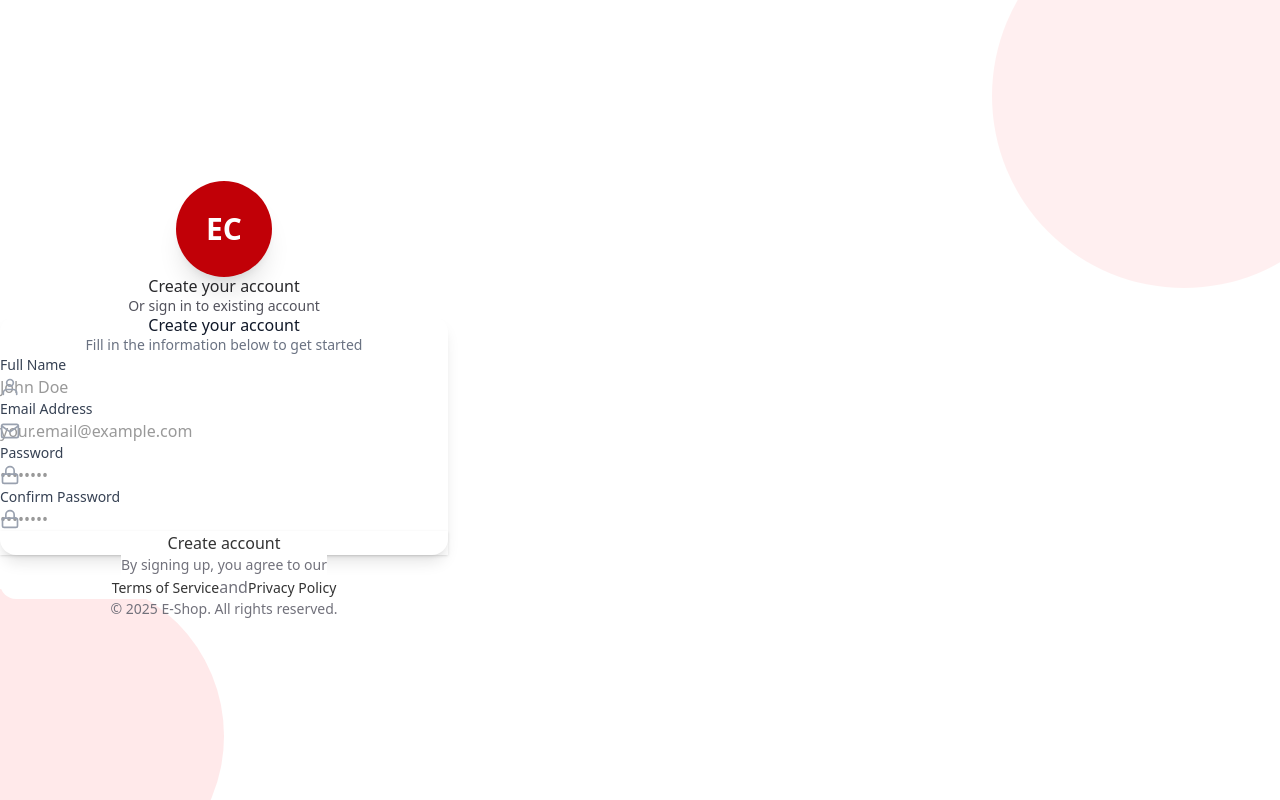
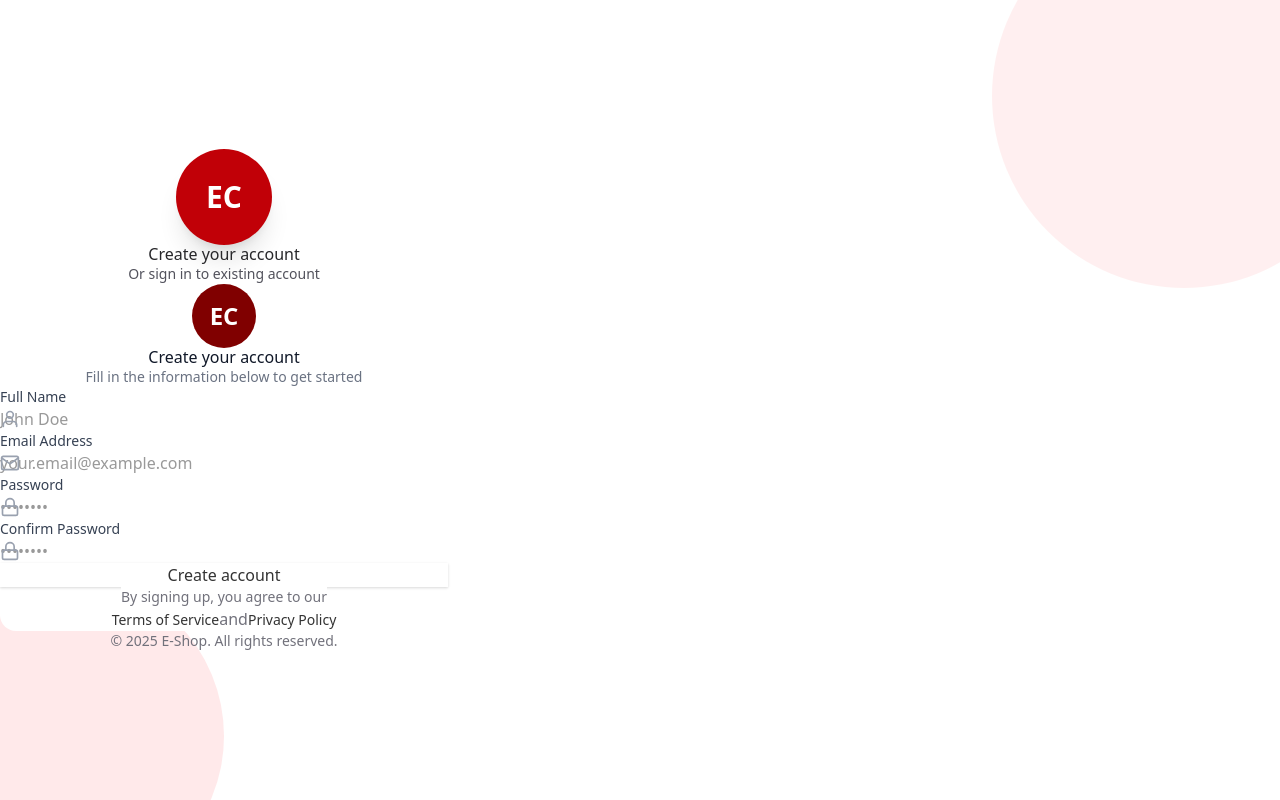
Before and after one commit to shankaraswal/react-context-api, a Next.js app: page /register in a window 1280 px wide. Built offline with nearby package versions, Linux system fonts and the light colour scheme.

Commit message:
Fix UI styling: update to maroon color theme, make form fields optional

```diff
--- a/src/app/(shop)/layout.tsx
+++ b/src/app/(shop)/layout.tsx
@@ -44,7 +44,7 @@ export default function ShopLayout({
           <div className="flex justify-between h-16 items-center">
             <div className="flex items-center">
               <Link href="/products" className="flex-shrink-0">
-                <div className="h-14 w-14 bg-red-700 text-white flex items-center justify-center rounded-full text-xl font-bold shadow-md border-[3px] border-primary-400">
+                <div className="h-14 w-14 bg-[#800000] text-white flex items-center justify-center rounded-full text-xl font-bold shadow-md">
                   EC
                 </div>
               </Link>
@@ -75,7 +75,7 @@ export default function ShopLayout({
               </div>
               <button
                 onClick={handleLogout}
-                className="px-4 py-2 rounded-lg text-base font-medium text-white bg-primary-600 hover:bg-primary-700 focus:outline-none focus:ring-2 focus:ring-offset-2 focus:ring-primary-500"
+                className="px-4 py-2 rounded-lg text-base font-medium text-white bg-[#800000] hover:bg-[#600000] focus:outline-none focus:ring-2 focus:ring-offset-2 focus:ring-[#800000] transition-colors duration-200"
               >
                 Logout
               </button>
--- a/src/app/(shop)/products/page.tsx
+++ b/src/app/(shop)/products/page.tsx
@@ -21,7 +21,7 @@ export default function ProductsPage() {
                 <div className="h-4 bg-zinc-200 rounded w-3/4"></div>
                 <div className="mt-4 flex justify-between items-center">
                   <div className="h-6 bg-zinc-200 rounded w-1/4"></div>
-                  <button className="px-4 py-2 bg-primary-500 text-white rounded-lg text-base">
+                  <button className="px-4 py-2 bg-[#800000] text-white rounded-lg text-base hover:bg-[#600000] transition-colors duration-200">
                     View
                   </button>
                 </div>
@@ -33,7 +33,7 @@ export default function ProductsPage() {
         <div className="mt-10 text-center">
           <Link
             href="/login"
-            className="inline-block px-6 py-3 bg-primary-600 text-white rounded-lg font-medium shadow-md hover:bg-primary-700 transition-colors duration-200 text-base"
+            className="inline-block px-6 py-3 bg-[#800000] text-white rounded-lg font-medium shadow-md hover:bg-[#600000] transition-colors duration-200 text-base"
           >
             Back to Login
           </Link>
--- a/src/app/globals.css
+++ b/src/app/globals.css
@@ -11,3 +11,59 @@ body {
   line-height: 1.5;
   color: #333;
 }
+
+@layer utilities {
+  .btn-primary {
+    display: flex;
+    width: 100%;
+    justify-content: center;
+    padding: 0.75rem 1rem;
+    border-radius: 0.75rem;
+    font-weight: 500;
+    color: white;
+    background-color: #800000;
+    transition-property: all;
+    transition-duration: 200ms;
+    box-shadow: 0 1px 3px 0 rgba(0, 0, 0, 0.1), 0 1px 2px 0 rgba(0, 0, 0, 0.06);
+  }
+
+  .btn-primary:hover {
+    background-color: #600000;
+  }
+
+  .btn-primary:focus {
+    outline: none;
+    ring-offset-width: 2px;
+    ring-width: 2px;
+    ring-color: #800000;
+  }
+
+  .btn-primary:disabled {
+    opacity: 0.5;
+    cursor: not-allowed;
+  }
+
+  .form-input {
+    appearance: none;
+    display: block;
+    width: 100%;
+    padding: 0.75rem 1rem;
+    padding-left: 2.5rem;
+    border-radius: 0.75rem;
+    background-color: rgb(249, 250, 251);
+    border: 1px solid rgb(209, 213, 219);
+    transition-property: color, background-color, border-color;
+    transition-duration: 200ms;
+  }
+
+  .form-input:focus {
+    outline: none;
+    ring-width: 2px;
+    ring-color: #800000;
+    border-color: #800000;
+  }
+
+  .form-input::placeholder {
+    color: rgb(156, 163, 175);
+  }
+}
--- a/src/components/auth/AuthForm.tsx
+++ b/src/components/auth/AuthForm.tsx
@@ -48,8 +48,11 @@ export default function AuthForm({ type }: AuthFormProps) {
 
   return (
     <div className="min-h-full flex items-center justify-center py-12 px-4 sm:px-6 lg:px-8">
-      <div className="max-w-md w-full space-y-8 bg-white p-8 rounded-2xl shadow-lg">
-        <div className="text-center">
+      <div className="max-w-md w-full space-y-8 bg-white p-8 rounded-[1.5rem] shadow-card">
+        <div className="flex flex-col items-center">
+          <div className="w-16 h-16 flex items-center justify-center rounded-full bg-[#800000] text-white font-bold text-2xl mb-6">
+            EC
+          </div>
           <h2 className="text-3xl font-extrabold text-gray-900 mb-2">
             {type === 'login' ? 'Welcome back!' : 'Create your account'}
           </h2>
@@ -80,10 +83,9 @@ export default function AuthForm({ type }: AuthFormProps) {
                   id="name"
                   name="name"
                   type="text"
-                  required
                   value={name}
                   onChange={(e) => setName(e.target.value)}
-                  className="appearance-none block w-full pl-10 px-4 py-3 rounded-xl bg-gray-50 border border-gray-300 placeholder-gray-400 focus:outline-none focus:ring-2 focus:ring-primary-500 focus:border-primary-500 transition-colors duration-200"
+                  className="form-input"
                   placeholder="John Doe"
                 />
               </div>
@@ -102,10 +104,9 @@ export default function AuthForm({ type }: AuthFormProps) {
                 id="email"
                 name="email"
                 type="email"
-                required
                 value={email}
                 onChange={(e) => setEmail(e.target.value)}
-                className="appearance-none block w-full pl-10 px-4 py-3 rounded-xl bg-gray-50 border border-gray-300 placeholder-gray-400 focus:outline-none focus:ring-2 focus:ring-primary-500 focus:border-primary-500 transition-colors duration-200"
+                className="form-input"
                 placeholder="your.email@example.com"
               />
             </div>
@@ -123,10 +124,9 @@ export default function AuthForm({ type }: AuthFormProps) {
                 id="password"
                 name="password"
                 type="password"
-                required
                 value={password}
                 onChange={(e) => setPassword(e.target.value)}
-                className="appearance-none block w-full pl-10 px-4 py-3 rounded-xl bg-gray-50 border border-gray-300 placeholder-gray-400 focus:outline-none focus:ring-2 focus:ring-primary-500 focus:border-primary-500 transition-colors duration-200"
+                className="form-input"
                 placeholder="••••••••"
               />
             </div>
@@ -145,10 +145,9 @@ export default function AuthForm({ type }: AuthFormProps) {
                   id="confirmPassword"
                   name="confirmPassword"
                   type="password"
-                  required
                   value={confirmPassword}
                   onChange={(e) => setConfirmPassword(e.target.value)}
-                  className="appearance-none block w-full pl-10 px-4 py-3 rounded-xl bg-gray-50 border border-gray-300 placeholder-gray-400 focus:outline-none focus:ring-2 focus:ring-primary-500 focus:border-primary-500 transition-colors duration-200"
+                  className="form-input"
                   placeholder="••••••••"
                 />
               </div>
@@ -159,7 +158,7 @@ export default function AuthForm({ type }: AuthFormProps) {
             <button
               type="submit"
               disabled={loading}
-              className="w-full flex justify-center py-3 px-4 border border-transparent rounded-xl shadow-sm text-base font-medium text-white bg-primary-600 hover:bg-primary-700 focus:outline-none focus:ring-2 focus:ring-offset-2 focus:ring-primary-500 transition-all duration-200 disabled:opacity-50 disabled:cursor-not-allowed"
+              className="btn-primary"
             >
               {loading ? (
                 <div className="flex items-center">
```
